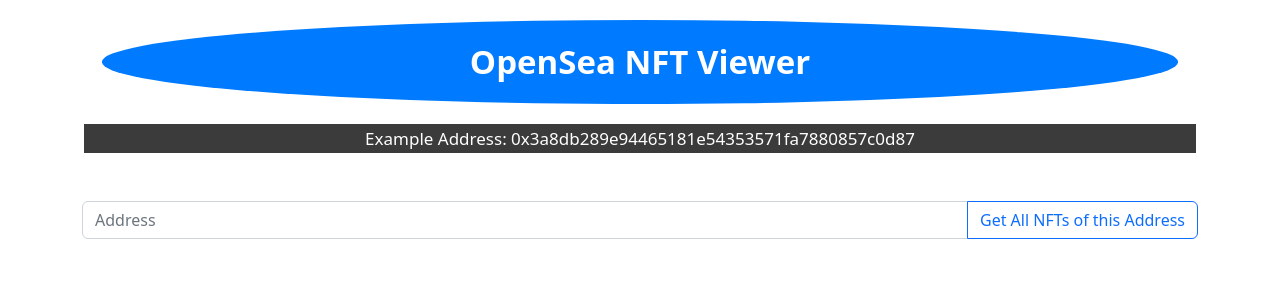
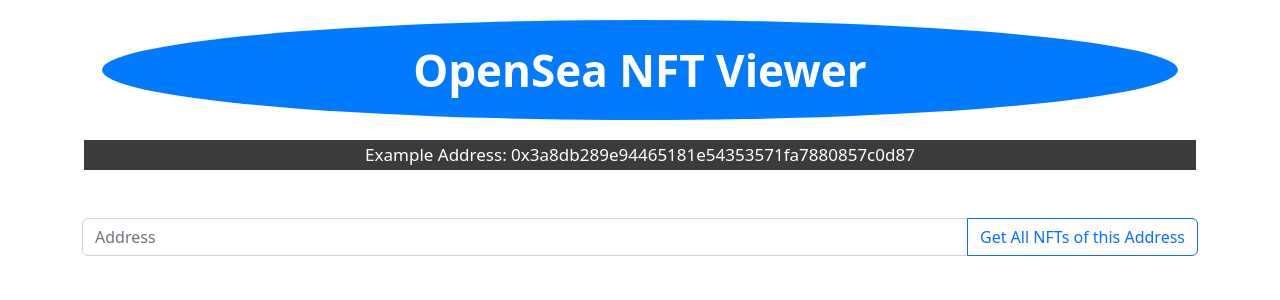
Before and after one commit to simon-masterclass/nft-viewer, a React (Create React App) app: page / in a window 1280 px wide. Shown: the top 300 px of the page. Built offline with nearby package versions, Linux system fonts and the light colour scheme.

Commit message:
[07] - README updates

```diff
--- a/src/App.css
+++ b/src/App.css
@@ -46,7 +46,7 @@
   justify-content: center;
   background: #007aff;
   margin: 20px;
-  font-size:33px;
+  font-size:44px;
   color: white;
   border-radius: 50%;
 }
```
Also changed, not shown: 1 other file (tests, documents, lock files or other folders).
